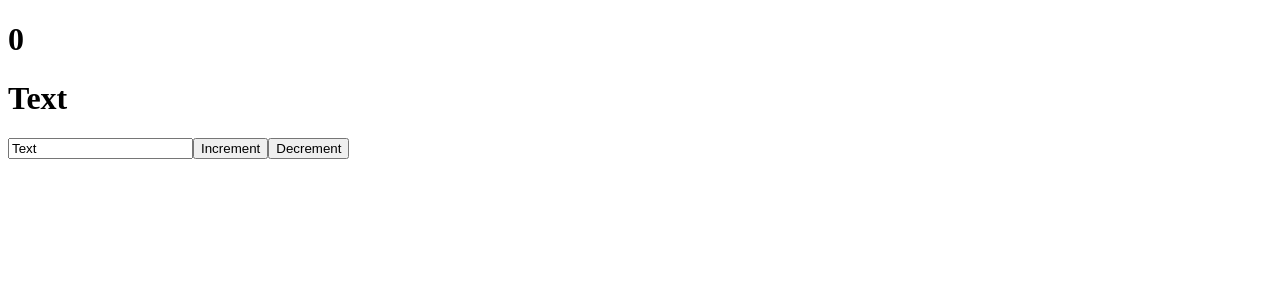
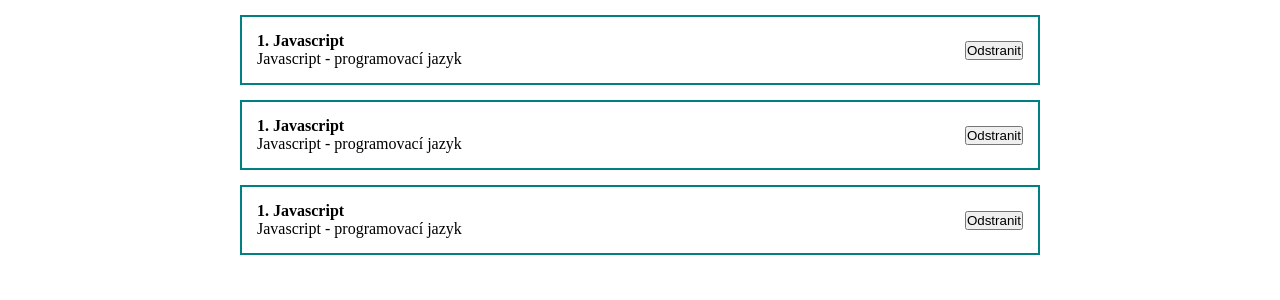
Before and after one commit to kofranek/react-a_ja, a React (Create React App) app: page / in a window 1280 px wide. Shown: the top 300 px of the page. Built offline with nearby package versions, Linux system fonts and the light colour scheme.

Commit message:
Стили. CSS. Классы - opraveno

```diff
--- a/src/App.js
+++ b/src/App.js
@@ -1,28 +1,49 @@
 import React, {useState} from 'react'
+import ClassCounter from './components/ClassCounter';
+import Counter from './components/Counter'
+import './styles/App.css'
 
 function App() {
-    const [likes, setLikes] = useState(0)
     const [value, setValue] = useState("Text")
 
-    function increment() {
-        setLikes(likes + 1)
-    }
-
-    function decrement() {
-        setLikes(likes - 1)
-    }
     return (
         <div className="App">
-            <h1>{likes}</h1>
-            <h1>{value}</h1>
-            <input type="text"
-                   value={value}
-                   onChange = {event=>setValue(event.target.value)}
-            />
-            <button onClick={increment}>Increment</button>
-            <button onClick={decrement}>Decrement</button>
+            <div className="post">
+                <div className="post__content">
+                    <strong>1. Javascript</strong>
+                    <div>
+                        Javascript - programovací jazyk
+                    </div>
+                </div>
+                <div className="post__btns">
+                    <button>Odstranit</button>
+                </div>
+            </div>
+            <div className="post">
+                <div className="post__content">
+                    <strong>1. Javascript</strong>
+                    <div>
+                        Javascript - programovací jazyk
+                    </div>
+                </div>
+                <div className="post__btns">
+                    <button>Odstranit</button>
+                </div>
+            </div>
+            <div className="post">
+                <div className="post__content">
+                    <strong>1. Javascript</strong>
+                    <div>
+                        Javascript - programovací jazyk
+                    </div>
+                </div>
+                <div className="post__btns">
+                    <button>Odstranit</button>
+                </div>
+            </div>
         </div>
-    );
+    )
+        ;
 }
 
 export default App;
--- a/src/components/ClassCounter.jsx
+++ b/src/components/ClassCounter.jsx
@@ -12,11 +12,11 @@ class ClassCounter extends React.Component {
     }
 
     increment() {
-        this.setState({count: this.state.count += 1})
+        this.setState({count: this.state.count + 1})
     }
 
     decrement() {
-        this.setState({count: this.state.count -= 1})
+        this.setState({count: this.state.count - 1})
 
     }
 
--- /dev/null
+++ b/src/components/Counter.jsx
@@ -0,0 +1,21 @@
+import React, {useState} from 'react';
+
+const Counter = function() {
+    const [count, setCount] = useState(0)
+
+    function increment(){
+        setCount(count+1)
+    }
+    function decrement(){
+        setCount(count-1)
+    }
+    return (
+        <div>
+           <h1>{count}</h1>
+            <button onClick={increment}></button>
+            <button onClick={decrement}></button>
+        </div>
+    );
+};
+
+export default Counter;
```
